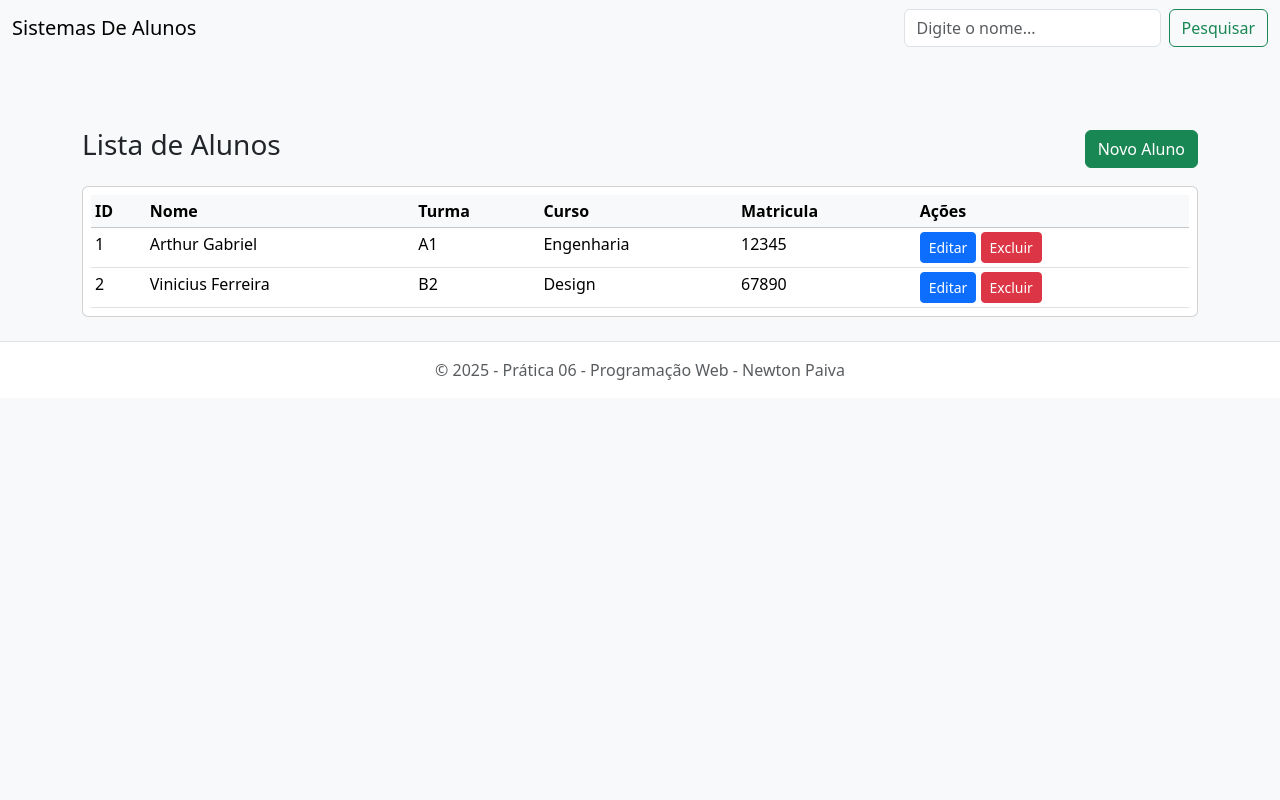
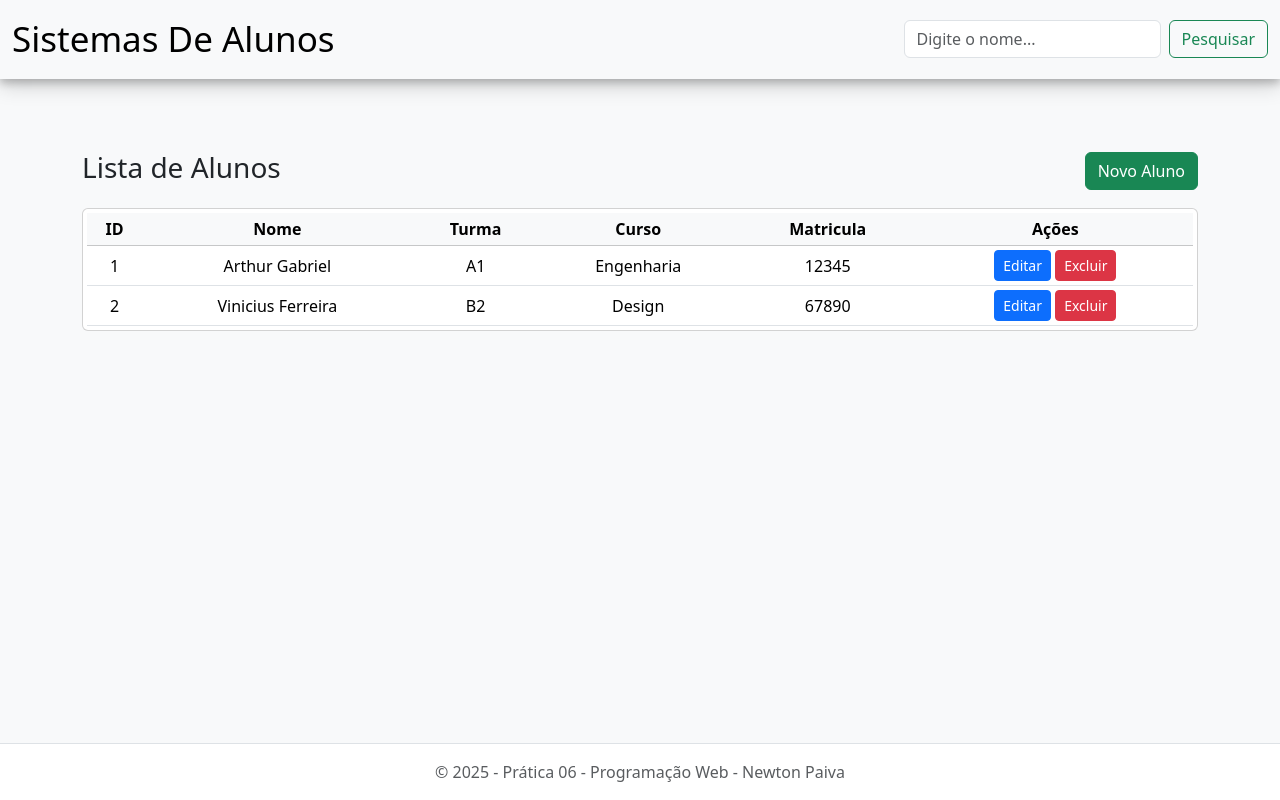
Before and after one commit to nati3054/API, a plain HTML site: page index.html in a window 1280 px wide. Drawn offline with nearby package versions, Linux system fonts and the light colour scheme; no server answers.

Commit message:
atualizações de estilo

```diff
--- /dev/null
+++ b/index.css
@@ -0,0 +1,15 @@
+.title{
+    font-size: 35px;
+    font-style: bold;
+    font-weight: 500;
+}
+
+.designer{
+    box-shadow: 0 4px 8px 0 rgba(0, 0, 0, 0.2), 0 6px 20px 0 rgba(0, 0, 0, 0.19);
+}
+
+footer{
+    position: fixed;
+    bottom: 0;
+    width: 100%;
+}
--- a/HTML/index.html
+++ b/index.html
@@ -2,29 +2,17 @@
 <!DOCTYPE html>
 <html lang="pt-BR">
 <head>
-        <!--
-            Prática 06 - CRUD de Produtos
-            - index.html mostra a lista de produtos e ações (Novo, Editar, Excluir)
-            - O botão 'Novo Produto' abre form.html para criar um novo item
-            - A página carrega o script `js/script.simple.js` que:
-                    * Faz requisições GET para listar produtos
-                    * Exclui produtos via DELETE
-                    * Atualiza a tabela no DOM
-            - Para editar, a aplicação abre: form.html?id=<id>
-            Observação: Sirva esta pasta por HTTP (ex.: npx http-server . --cors) para evitar problemas de CORS no navegador.
-        -->
     <meta charset="UTF-8">
     <meta name="viewport" content="width=device-width, initial-scale=1.0">
     <title>Alunos</title>
-    <!-- Bootstrap 5 CSS -->
     <link href="https://cdn.jsdelivr.net/npm/bootstrap@5.3.2/dist/css/bootstrap.min.css" rel="stylesheet">
-    <link rel="stylesheet" href="../CSS/index.css">
+    <link rel="stylesheet" href="./index.css">
 
 </head>
 <body class="bg-light">
-    <nav class="navbar bg-body-tertiary">
+    <nav class="navbar bg-body-tertiary designer">
         <div class="container-fluid">
-            <a class="navbar-brand">Sistemas De Alunos</a>
+            <a class="navbar-brand title">Sistemas De Alunos</a>
             <form class="d-flex" role="search" id="form">
                 <input id="campoBusca" class="form-control me-2" type="search" placeholder="Digite o nome..." aria-label="Search"/>
                 <button class="btn btn-outline-success" type="submit">Pesquisar</button>
@@ -44,20 +32,20 @@
                 <div id="message" style="display:none;" class="mb-3"></div>
 
                 <div class="card">
-                    <div class="card-body p-2">
+                    <div class="card-body p-1">
                         <div class="table-responsive">
-                            <table id="alunos-table" class="table table-sm table-hover mb-0">
+                            <table id="alunos-table" class="table table-sm table-hover mb-0 ">
                                 <thead class="table-light">
                                     <tr>
-                                        <th>ID</th>
-                                        <th>Nome</th>
-                                        <th>Turma</th>
-                                        <th>Curso</th>
-                                        <th>Matricula</th>
-                                        <th>Ações</th>
+                                        <th class="text-center align-middle">ID</th>
+                                        <th class="text-center align-middle">Nome</th>
+                                        <th class="text-center align-middle">Turma</th>
+                                        <th class="text-center align-middle">Curso</th>
+                                        <th class="text-center align-middle">Matricula</th>
+                                        <th class="text-center align-middle">Ações</th>
                                     </tr>
                                 </thead>
-                                <tbody>
+                                <tbody class="text-center align-middle">
                                     <!-- alunos -->
                                 </tbody>
                             </table>
@@ -72,8 +60,8 @@
         <div class="container text-center text-muted">&copy; 2025 - Prática 06 - Programação Web - Newton Paiva</div>
     </footer>
 
-    <!-- Bootstrap 5 JS (Bundle incluir Popper) -->
+
     <script src="https://cdn.jsdelivr.net/npm/bootstrap@5.3.2/dist/js/bootstrap.bundle.min.js"></script>
-    <script src="../JS/script.js"></script>
+    <script src="./script.js"></script>
 </body>
 </html>
```
Also changed, not shown: form.html (renamed from HTML/form.html, +1 -9 lines), form.js (renamed from JS/form.js, +1 -23 lines), script.js (renamed from JS/script.js, +1 -6 lines), CSS/index.css (deleted).
